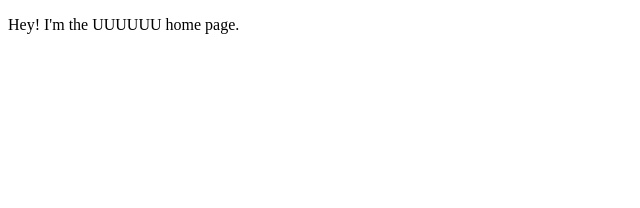
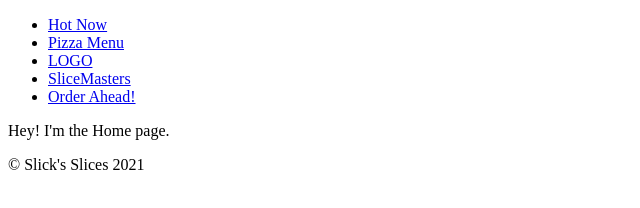
Before and after one commit to fefyben/master-gatsby, a Gatsby site in the folder gatsby/: page / in a window 1280 px wide. Shown: the whole page, without its empty margins (0-640 px from the left). Built offline with nearby package versions, Linux system fonts and the light colour scheme; Gatsby itself is replaced by a stand-in of ours.

Commit message:
Creating routs and navigation

```diff
--- /dev/null
+++ b/gatsby/gatsby-browser.js
@@ -0,0 +1,8 @@
+import React from 'react';
+
+import Layout from './src/components/Layout';
+
+export function wrapPageElement({ element, props }) {
+  // eslint-disable-next-line react/jsx-props-no-spreading
+  return <Layout {...props}>{element}</Layout>;
+}
--- /dev/null
+++ b/gatsby/gatsby-ssr.js
@@ -0,0 +1,8 @@
+import React from 'react';
+
+import Layout from './src/components/Layout';
+
+export function wrapPageElement({ element, props }) {
+  // eslint-disable-next-line react/jsx-props-no-spreading
+  return <Layout {...props}>{element}</Layout>;
+}
--- /dev/null
+++ b/gatsby/src/components/Footer.js
@@ -0,0 +1,5 @@
+import React from 'react';
+
+const Footer = () => <p>&copy; Slick's Slices {new Date().getFullYear()}</p>;
+
+export default Footer;
--- /dev/null
+++ b/gatsby/src/components/Layout.js
@@ -0,0 +1,15 @@
+import React from 'react';
+
+import Footer from './Footer';
+
+import Nav from './Nav';
+
+const Layout = ({ children }) => (
+  <>
+    <Nav />
+    {children}
+    <Footer />
+  </>
+);
+
+export default Layout;
--- /dev/null
+++ b/gatsby/src/components/Nav.js
@@ -0,0 +1,26 @@
+import React from 'react';
+import { Link } from 'gatsby';
+
+const Nav = () => (
+  <nav>
+    <ul>
+      <li>
+        <Link to="/">Hot Now</Link>
+      </li>
+      <li>
+        <Link to="/pizzas">Pizza Menu</Link>
+      </li>
+      <li>
+        <Link to="/">LOGO</Link>
+      </li>
+      <li>
+        <Link to="/slicemasters">SliceMasters</Link>
+      </li>
+      <li>
+        <Link to="/order">Order Ahead!</Link>
+      </li>
+    </ul>
+  </nav>
+);
+
+export default Nav;
--- a/gatsby/src/pages/index.js
+++ b/gatsby/src/pages/index.js
@@ -1,9 +1,9 @@
 import React from 'react';
 
-export default function HomePage() {
-  return (
-    <div>
-      <p>Hey! I'm the UUUUUU home page.</p>
-    </div>
-  );
-}
+const HomePage = () => (
+  <>
+    <p>Hey! I'm the Home page.</p>
+  </>
+);
+
+export default HomePage;
```
Also changed, not shown: gatsby/src/pages/beers.js (+7 -3 lines), gatsby/src/pages/order.js (+7 -3 lines), gatsby/src/pages/pizzas.js (+6 -3 lines), gatsby/src/pages/slicemasters.js (+6 -3 lines).
